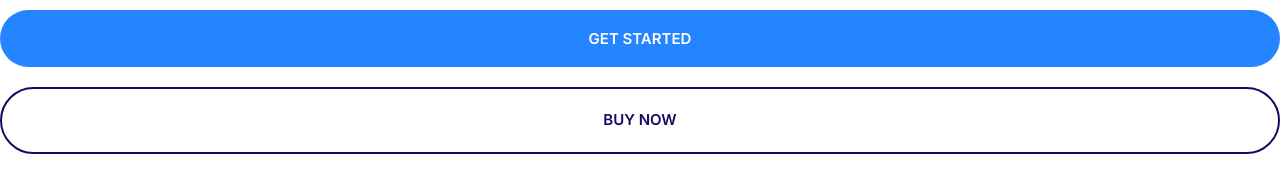
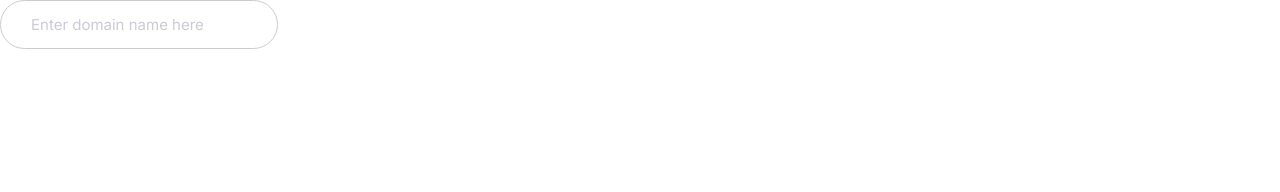
Before and after one commit to mariashahid/Moshify, a plain HTML site: page index.html in a window 1280 px wide. Drawn offline with Linux system fonts and the light colour scheme.

Commit message:
Added input commponent.

```diff
--- a/css/styles.css
+++ b/css/styles.css
@@ -237,3 +237,24 @@ a {
     font-size: 1.5rem;
   }
 }
+
+/* Inputs */
+
+.input {
+  border-radius: 30px;
+  border: 1px solid #ccc;
+  color: var(--color-headings);
+  font-size: 2rem;
+  outline: 0;
+  padding: 1.5rem 3rem;
+}
+
+::placeholder {
+  color: #cbcbd7;
+}
+
+@media screen and (min-width: 1024px) {
+  .input {
+    font-size: 1.5rem;
+  }
+}
--- a/index.html
+++ b/index.html
@@ -15,7 +15,6 @@
     />
   </head>
   <body>
-    <button class="btn btn--primary btn--block">Get Started</button>
-    <a href="#" class="btn btn--outline btn--block">Buy Now</a>
+    <input type="text" class="input" placeholder="Enter domain name here" />
   </body>
 </html>
```
Also changed, not shown: components/inputs.html (added, +1 -0 lines).
